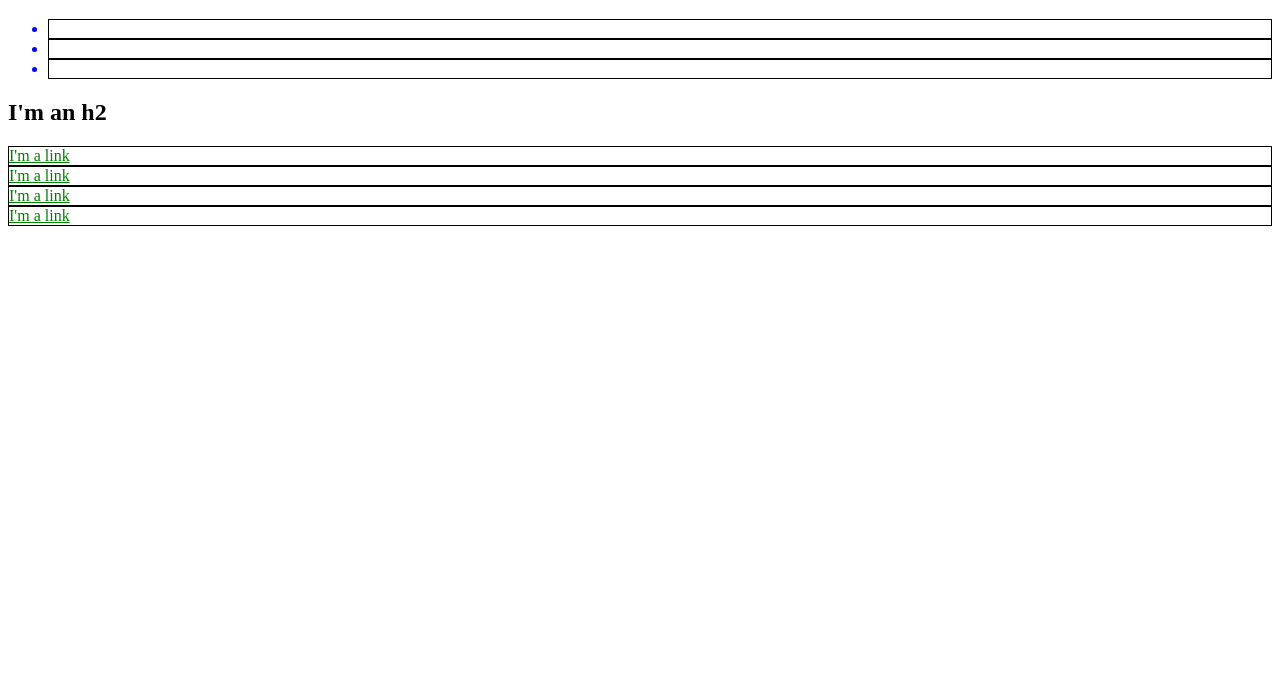
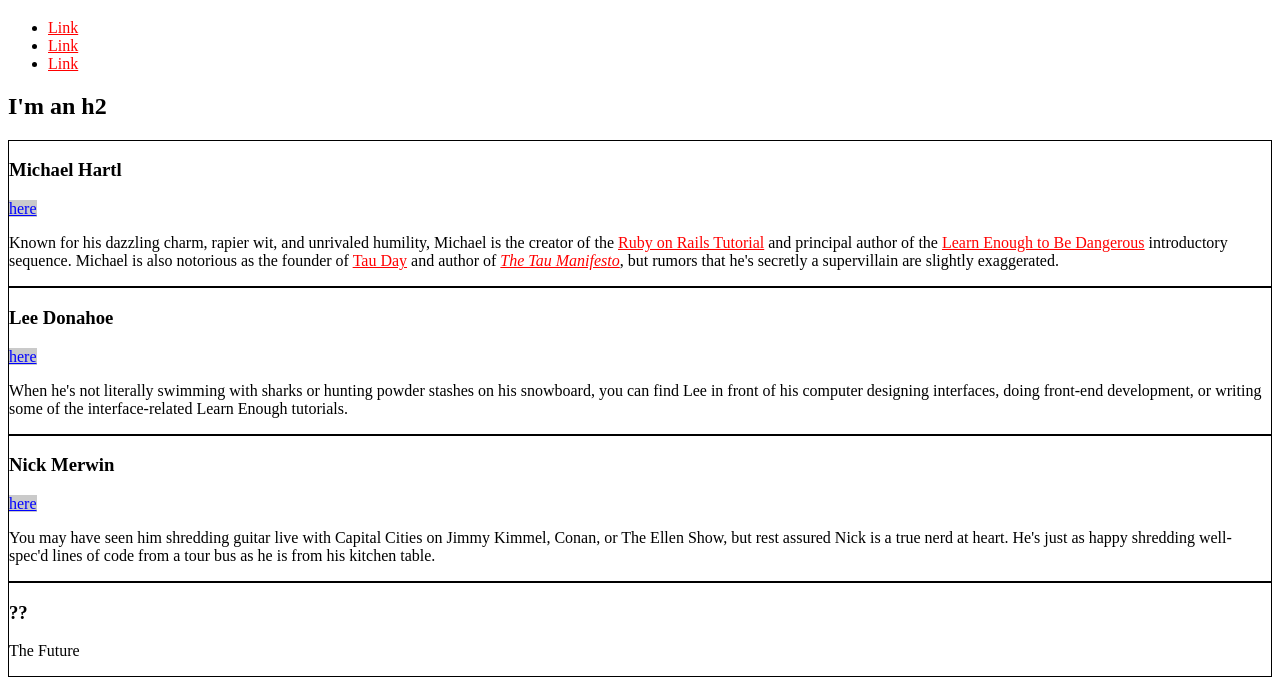
Before and after one commit to ErikLindquist3079/css_sample_website, a plain HTML site: page index.html in a window 1280 px wide. Shown: the part 61-756 px from the top of the page. Drawn offline with Linux system fonts and the light colour scheme.

Commit message:
Add CSS values

```diff
--- a/index.html
+++ b/index.html
@@ -4,47 +4,91 @@
     <meta charset="utf-8">
     <title>Test Page: Don't Panic</title>
     <style>
+      /*GLOBAL STYLES*/
       a {
         color: red;
       }
-      div {
+
+      /*SOCIAL STYLES*/
+      .social-link {
+        background: rgba(150, 150, 150, .5);
+        color: blue;
+      }
+
+      /*BOX STYLES*/
+      .bio-box {
         border: 1px solid black;
       }
-      div a {
+      .bio-copy a {
         color: green;
       }
-      li {
-        border: 1px solid black;
-        color: blue;
-      }
+
     </style>
   </head>
   <body>
     <h1>I'm an h1</h1>
     <ul>
       <li>
-        <a href="http://example.com" style="color: red;""></a>
+        <a href="http://example.com" style="color: red;">Link</a>
       </li>
       <li>
-        <a href="http://example.com" style="color: red;""></a>
+        <a href="http://example.com" style="color: red;"">Link</a>
       </li>
       <li>
-        <a href="http://example.com" style="color: red;""></a>
+        <a href="http://example.com" style="color: red;"">Link</a>
       </li>
     </ul>
     <h2>I'm an h2</h2>
-      <div style="border: 1px solid black;">
-        <a href="http://example.com/" style=color: green;">I'm a link</a>
-      </div>
-      <div style="border: 1px solid black;">
-        <a href="http://example.com/" style=color: green;">I'm a link</a>
-      </div>
-      <div style="border: 1px solid black;">
-        <a href="http://example.com/" style=color: green;">I'm a link</a>
-      </div>
-      <div style="border: 1px solid black;">
-        <a href="http://example.com/" style=color: green;">I'm a link</a>
-      </div>
+    <div class="bio-box">
+    <h3>Michael Hartl</h3>
+    <a href="http://twitter.com/mhartl" class="social-link">here</a>
+    <div class="bio-copy">
 
-  </body>
+    </div>
+    <p>
+      Known for his dazzling charm, rapier wit, and unrivaled humility,
+      Michael is the creator of the
+      <a href="http://railstutorial.org/">Ruby on Rails
+      Tutorial</a> and principal author of the
+      <a href="https://learnenough.com/">
+      Learn Enough to Be Dangerous</a> introductory sequence. Michael
+      is also notorious as the founder of
+      <a href="http://tauday.com/">Tau Day</a> and author of
+      <a href="http://tauday.com/tau-manifesto"><em>The Tau
+      Manifesto</em></a>, but rumors that he's secretly a supervillain
+      are slightly exaggerated.
+    </p>
+  </div>
+  <div class="bio-box">
+    <h3>Lee Donahoe</h3>
+    <a href="https://twitter.com/leedonahoe" class="social-link">here</a>
+  <div class="bio-copy">
+
+  </div>
+    <p>
+      When he's not literally swimming with sharks or hunting powder stashes on
+      his snowboard, you can find Lee in front of his computer designing
+      interfaces, doing front-end development, or writing some of the
+      interface-related Learn Enough tutorials.
+    </p>
+  </div>
+  <div class="bio-box">
+    <h3>Nick Merwin</h3>
+    <a href="https://twitter.com/nickmerwin" class="social-link">here</a>
+  <div class="bio-copy">
+  </div>
+    <p>
+      You may have seen him shredding guitar live with Capital Cities on Jimmy
+      Kimmel, Conan, or The Ellen Show, but rest assured Nick is a true nerd at
+      heart. He's just as happy shredding well-spec'd lines of code from a tour
+      bus as he is from his kitchen table.
+    </p>
+  </div>
+  <div class="bio-box">
+    <h3>??</h3>
+    <p>
+      The Future
+    </p>
+  </div>
+</body>
 </html>
```
